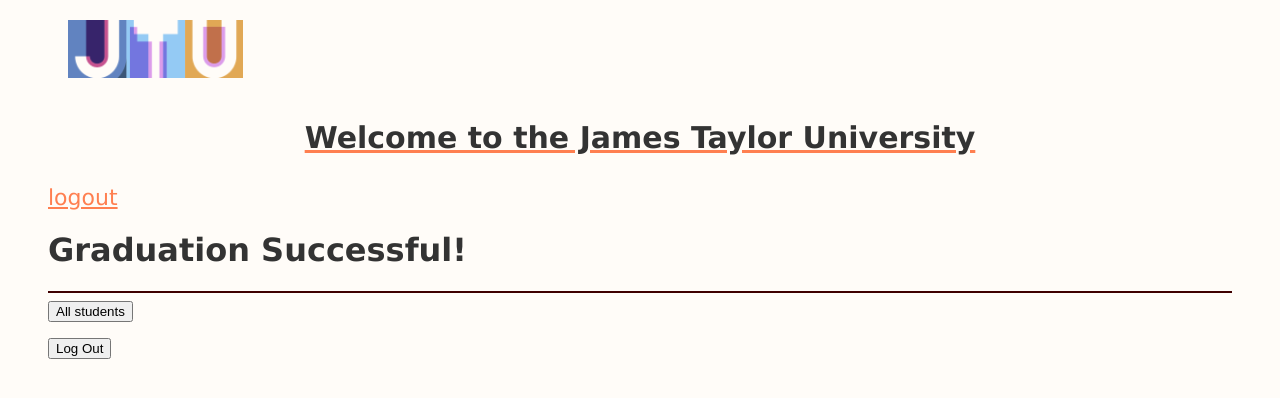
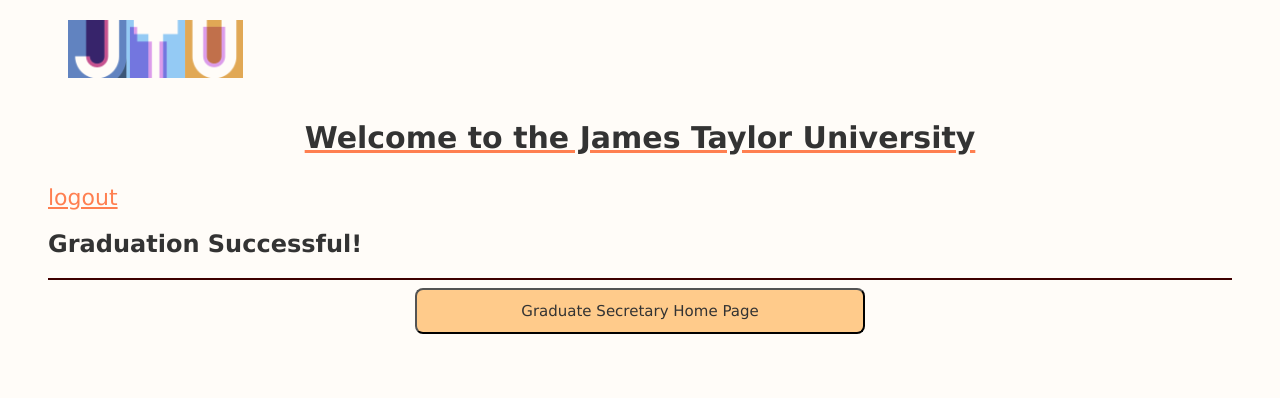
Before and after one commit to gwu-cs2541-sp23/project-phase-2-group-3, a Flask app: template templates/graduate.html in a window 1280 px wide. Shown: the top 398 px of the page. Run offline with Flask 2, Linux system fonts and the light colour scheme; the template is opened without the code that fills it, so the values that code supplies are empty.

Commit message:
ads fixes

```diff
--- a/app.py
+++ b/app.py
@@ -696,7 +696,7 @@ def gs_graduate(uid):
 
     cur.execute("INSERT INTO alumni (uid, grad_year) VALUES (%s, %s)", (uid, 2023))
     cur.execute("DELETE FROM students WHERE uid = %s", (uid, ))
-    cur.execute("UPDATE users SET user_type = %s WHERE user_id = %s", ('alumni', uid))
+    cur.execute("UPDATE users SET user_type = %s WHERE uid = %s", ('alumni', uid))
 
     return render_template("graduate.html", data=data)
 
@@ -888,7 +888,7 @@ def GSapproved_grad():
         student_info = list()
         degree = list()
 
-        cur.execute("SELECT first_name, last_name, uid FROM users WHERE uid = %s", (students[x]['uid'], ))
+        cur.execute("SELECT first_name, last_name, uid FROM users WHERE uid = %s AND user_type = %s", (students[x]['uid'], 'student'))
         student_basic_info = cur.fetchall()
         student_info.insert(0, student_basic_info)
         eligible = {'eligible': 'True'}
@@ -1692,8 +1692,6 @@ def alum_home():
 def coursehist(id):
 
   if session['user_type'] == 'student' or 'alumni':
-
-    print("in coursehist")
 
     type = session['user_type']
     #connect to the database
--- a/templates/GSadvisor_advisees.html
+++ b/templates/GSadvisor_advisees.html
@@ -27,7 +27,7 @@
           <td> {{x[0]['last_name']}} </td>
           <td>
             <form action="/student/{{x[0]['uid']}}">
-              <button type="submit" class="routebutt">View Profile</button>
+              <button type="submit" class="tableselectorbox">View Profile</button>
             </form>
           </td>
         </tr>
--- a/templates/GSadvisors.html
+++ b/templates/GSadvisors.html
@@ -27,7 +27,7 @@
           <td> {{x[0]['last_name']}} </td>
           <td>
             <form action="/GSadvisor/advisees/{{x[0]['uid']}}">
-              <button type="submit" class="routebutt">View Advisees</button>
+              <button type="submit" class="tableselectorbox">View Advisees</button>
             </form>
           </td>
         </tr>
--- a/templates/form1.html
+++ b/templates/form1.html
@@ -8,9 +8,7 @@
   <body>
     {%include "navbar.html"%}
     <center>
-    <h1 class = "sameen"> Form 1 </h1>
-    </center>
-
+    <h1> Form 1 </h1>
 
     <form action = "/form1"  method = "POST" id = "form">
         <h3> Select with yes or no with courses you plan to take to earn your degree </h3>
@@ -109,6 +107,7 @@
         <button type="submit" class="routebutt">Submit</button>
 
     </form>
+  </center>
 
     <script>
       const form = document.getElementById("form");
--- a/templates/graduate.html
+++ b/templates/graduate.html
@@ -5,23 +5,19 @@
   </head>
   <body>
     {%include "navbar.html"%}
-    <h1> Graduation Successful! </h1>
-    <h2> {% if data[1][0]['degree_type'] == 'MS' %}
+    <h2> Graduation Successful! </h2>
+    <h3> {% if data[1][0]['degree_type'] == 'MS' %}
           {{data[2][0]['first_name']}} {{data[2][0]['last_name']}} has successfully graduated with a Master's in Computer Science.
         {% endif %}
         {% if data[1][0]['degree_id'] == 'PHD' %}
           {{data[2][0]['first_name']}} {{data[2][0]['last_name']}} has successfully graduated with a PhD in Computer Science.
         {% endif %}
-    </h2>
+    </h3>
 
     <hr color=#3F000F;>
 
-    <form action="/gradsec">
-      <button type="submit">All students</button>
-    </form>
-
-    <form action="/logout">
-      <button type="submit">Log Out</button>
+    <form action="/GShome">
+      <button type="submit" class="routebutt">Graduate Secretary Home Page</button>
     </form>
 
   </body>
```
Also changed, not shown: templates/form1_student.html (+1 -11 lines), templates/student_transcript.html (+12 -0 lines).
